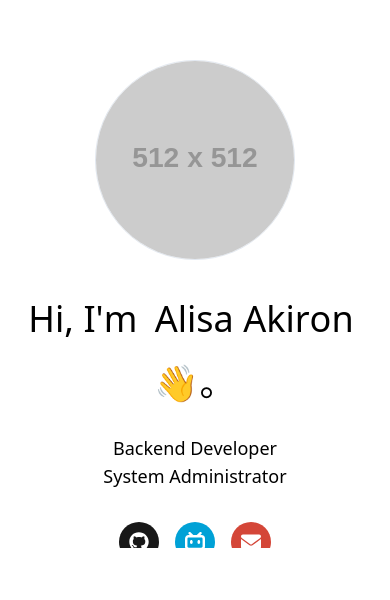
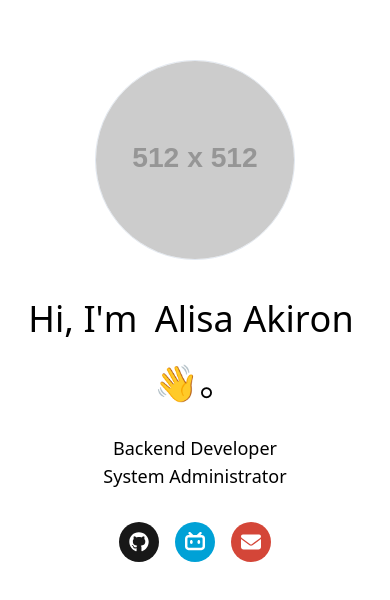
Before and after one commit to LiamSho/planet, a Next.js app: page / in a window 390 px wide. Shown: the part 132-732 px from the top of the page. Built offline with nearby package versions, Linux system fonts and the light colour scheme.

Commit message:
fix: layout error on mobile

```diff
--- a/src/app/(home)/page.tsx
+++ b/src/app/(home)/page.tsx
@@ -34,7 +34,7 @@ const Hero: FC = () => {
     }, 0) * 0.05
 
   return (
-    <div className="mt-20 min-w-0 max-w-[1800px] overflow-hidden lg:mt-[-4.5rem] lg:h-dvh lg:min-h-[800px]">
+    <div className="mt-20 min-w-0 max-w-[1800px] overflow-hidden min-h-screen lg:mt-[-4.5rem] lg:h-dvh lg:min-h-[800px]">
       <HeroLayout leftClassName="mt-12 h-[15rem] lg:h-1/2">
         <>
           <div className="relative text-center leading-[4] lg:text-left [&_*]:inline-block">
```
